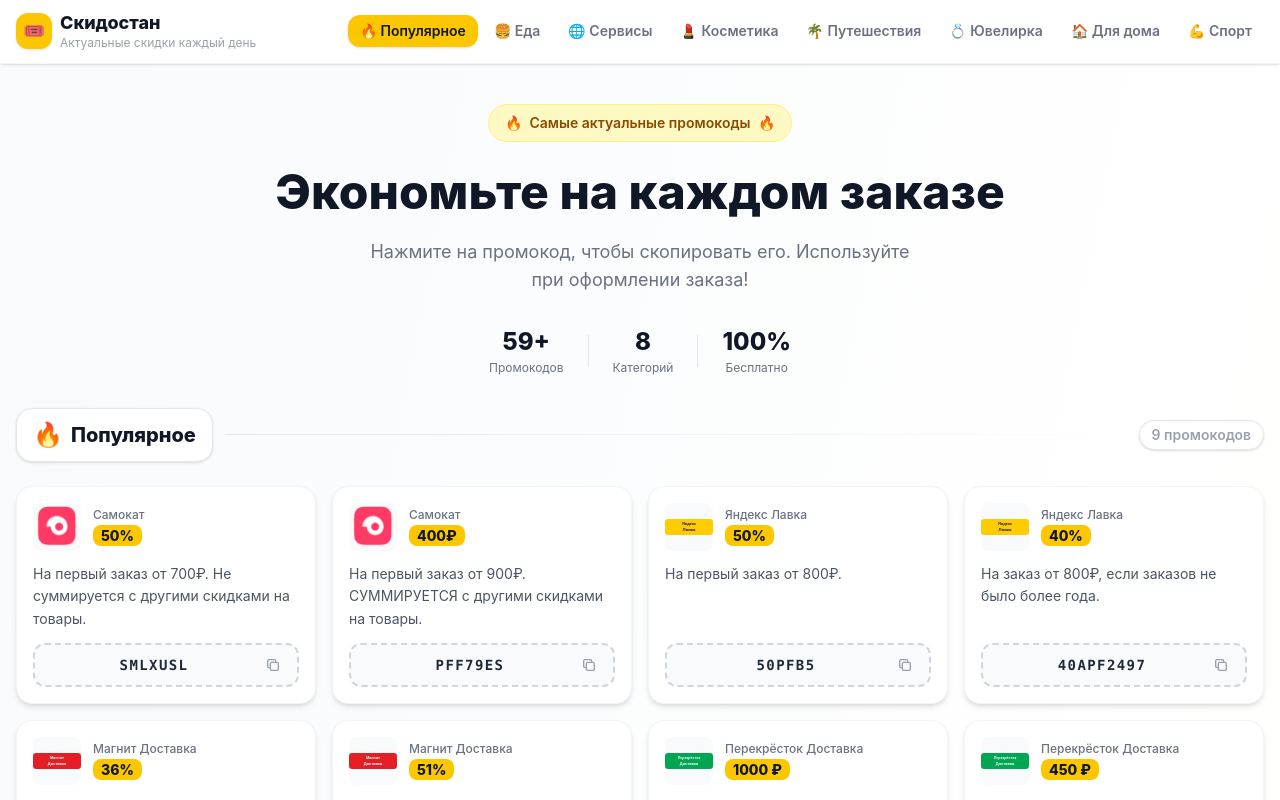
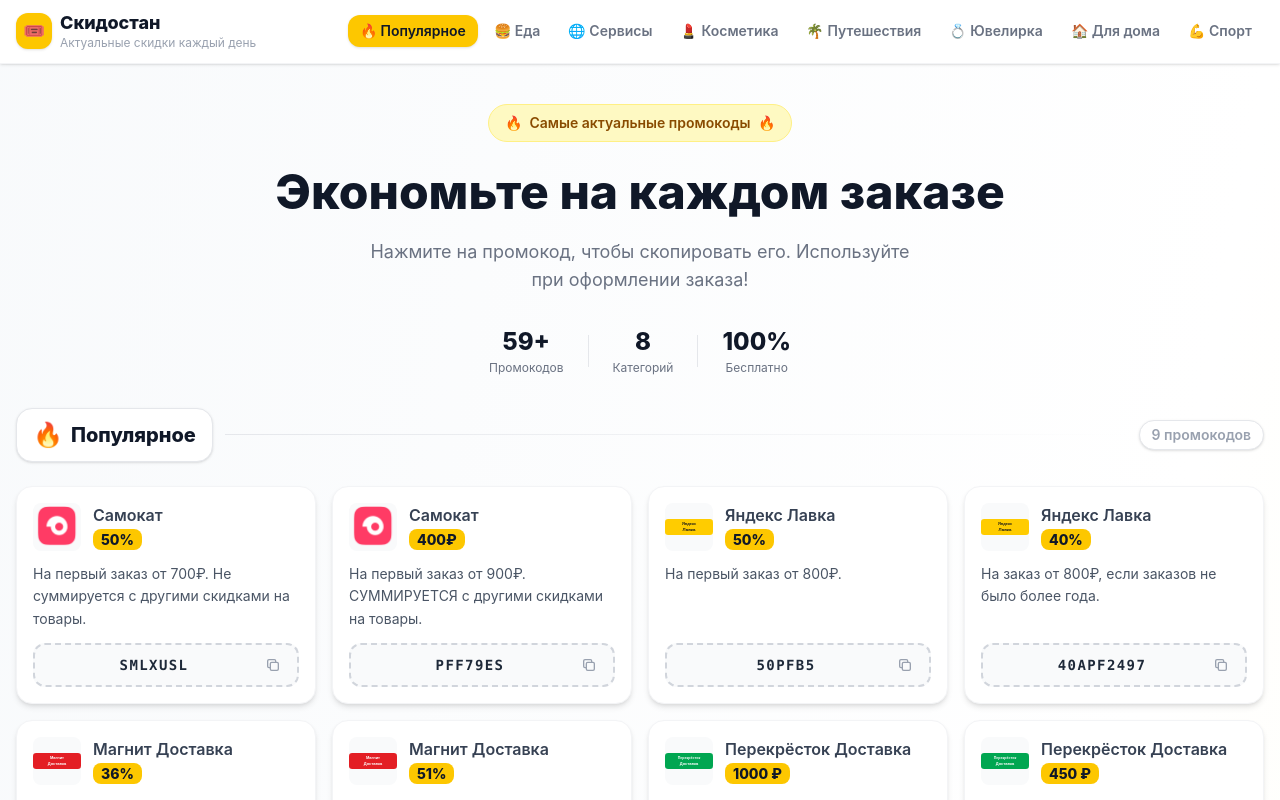
Before and after one commit to dotaprog/skidostan, a React (Vite) app: page / in a window 1280 px wide. Shown: the top 800 px of the page. Built offline with nearby package versions, Linux system fonts and the light colour scheme.

Commit message:
Update PromoCard.tsx

```diff
--- a/src/components/PromoCard.tsx
+++ b/src/components/PromoCard.tsx
@@ -59,7 +59,7 @@
           />
         </div>
         <div className="flex-1 min-w-0">
-          <p className="text-xs text-gray-500 truncate font-medium">{promo.company}</p>
+          <p className="text-sm sm:text-base font-semibold text-gray-700 truncate">{promo.company}</p>
           <span className="inline-block bg-yellow-400 text-gray-900 text-sm font-extrabold px-2 py-0.5 rounded-lg mt-0.5 leading-tight">
             {promo.discount}
           </span>
```
